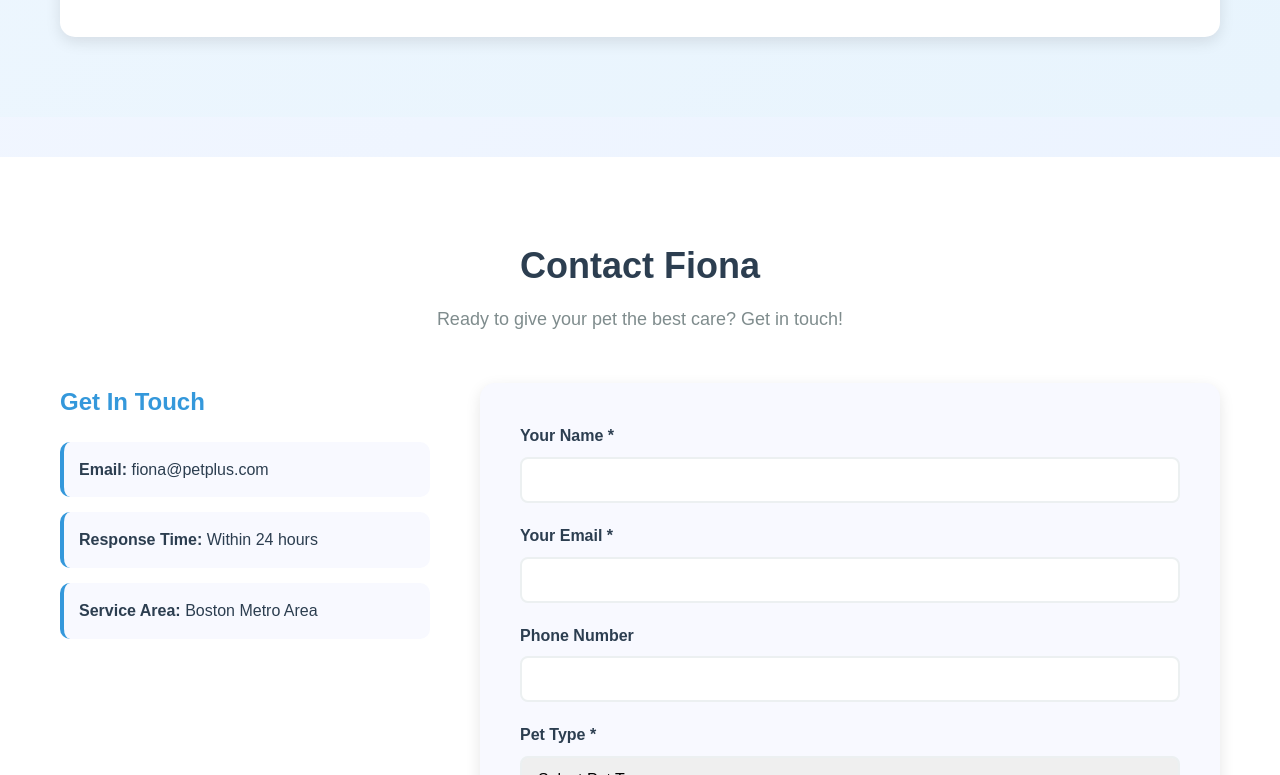
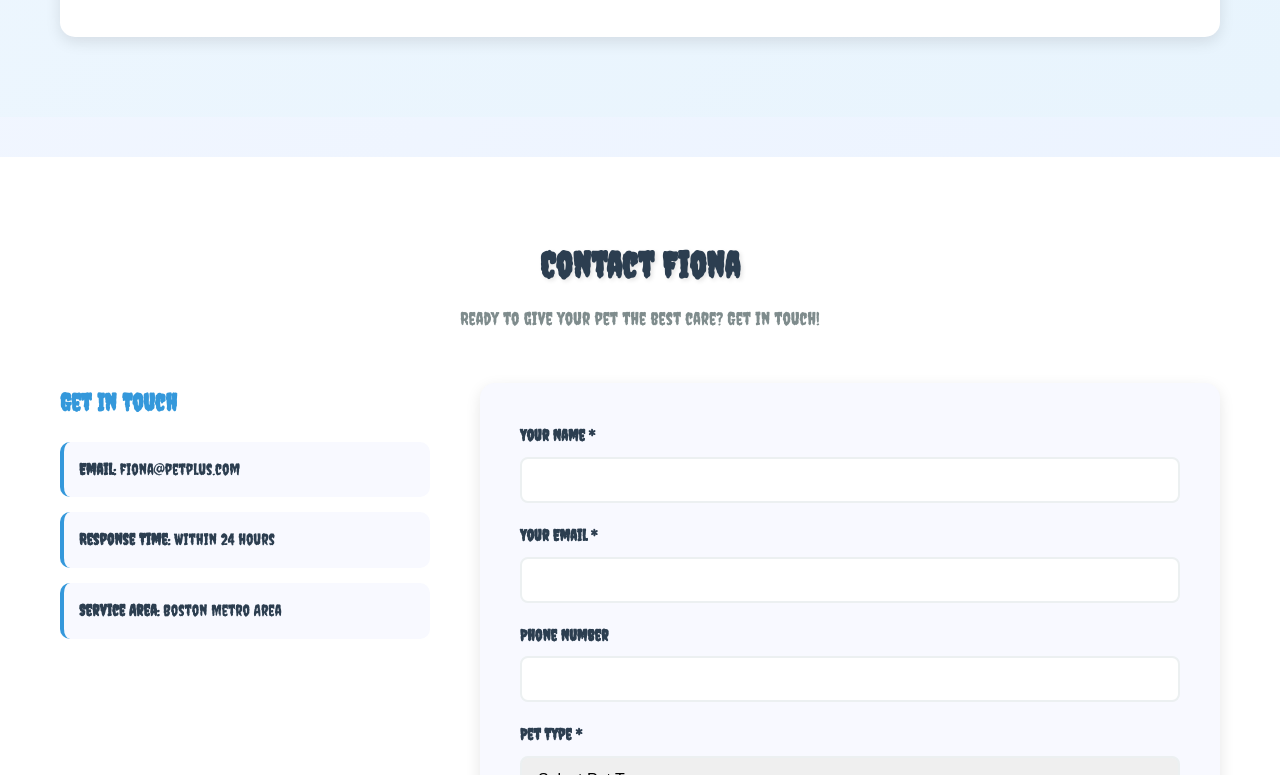
Before and after one commit to aaronchurch-oss/PetPlus, a plain HTML site: page index.html in a window 1280 px wide. Shown: the part 2000-2775 px from the top of the page. Drawn offline with Linux system fonts and the light colour scheme.

Commit message:
updated website

```diff
--- a/style.css
+++ b/style.css
@@ -1,3 +1,5 @@
+@import url('https://fonts.googleapis.com/css2?family=Creepster&display=swap');
+
 * {
     margin: 0;
     padding: 0;
@@ -5,7 +7,7 @@
 }
 
 body {
-    font-family: 'Arial', sans-serif;
+    font-family: 'Creepster', cursive;
     background: linear-gradient(135deg, #f8f9ff 0%, #e8f2ff 100%);
     color: #2c3e50;
     line-height: 1.6;
@@ -15,6 +17,14 @@ body {
     background: white;
     padding: 20px 0;
     box-shadow: 0 2px 10px rgba(0,0,0,0.1);
+}
+
+.logo,
+.hero h1,
+.pricing-section h2,
+.contact-section h2 {
+    font-weight: 700;
+    text-shadow: 2px 2px 4px rgba(0,0,0,0.1);
 }
 
 .container {
@@ -321,6 +331,7 @@ body {
     border-radius: 8px;
     font-size: 16px;
     transition: border-color 0.3s;
+    font-family: Arial, sans-serif;
 }
 
 .form-group input:focus,
```
